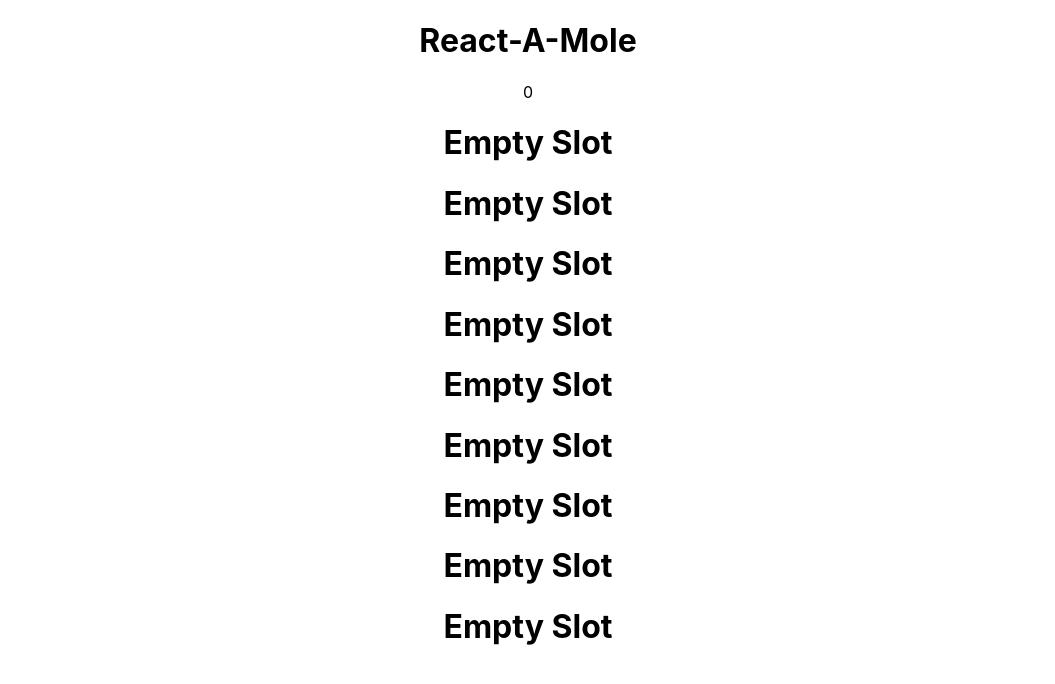
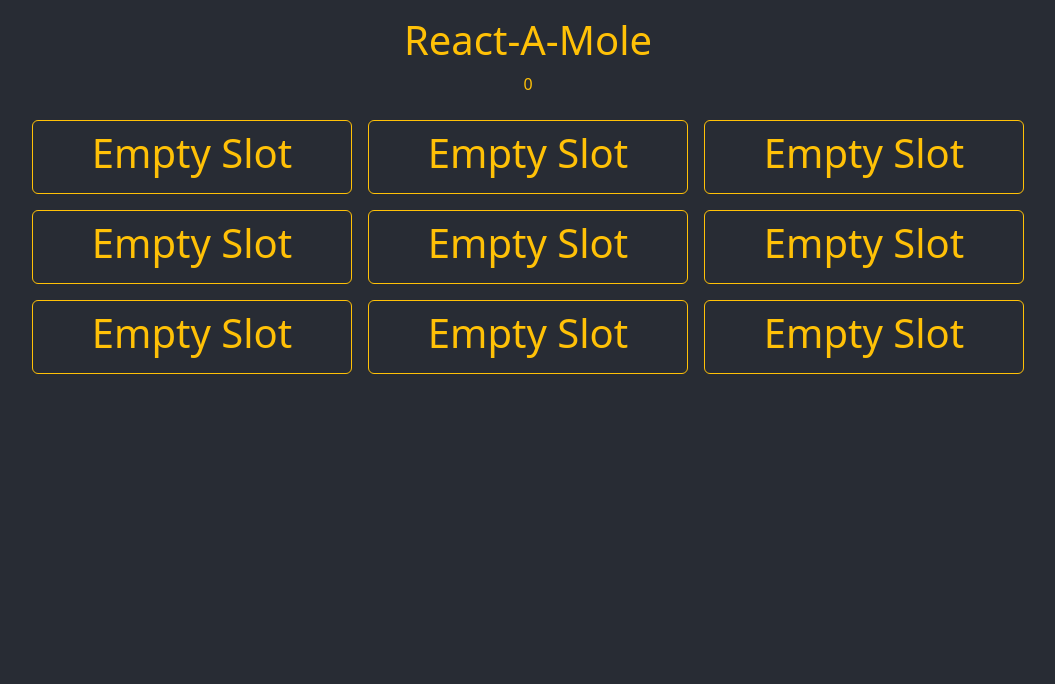
Before and after one commit to TheQueepingHour/React-A-Mole, a React (Create React App) app: page / in a window 1280 px wide. Shown: the top 684 px of the page, without its empty margins (112-1167 px from the left). Built offline with nearby package versions, Linux system fonts and the light colour scheme.

Commit message:
Added layout

```diff
--- a/src/App.css
+++ b/src/App.css
@@ -1,5 +1,7 @@
 .App {
   text-align: center;
+  height: 100vh;
+  background-color: #282c34;
 }
 
 .App-logo {
--- a/src/App.js
+++ b/src/App.js
@@ -1,6 +1,8 @@
 import { useState } from 'react';
 import './App.css';
 import { MoleContainer } from './MoleContainer';
+import 'bootstrap/dist/css/bootstrap.min.css';
+
 
 function App() {
   let [score, setScore] = useState(0)
@@ -9,18 +11,18 @@ function App() {
     let hills = []
     for(let i = 0; i < 9; i++) {
       hills.push(
-        <MoleContainer key={setScore={setScore}} score={score} />
+          <MoleContainer key={i} setScore={setScore} score={score} />
       )
     }
     return(
-      <div>
+      <div className='row mx-auto my-3 d-flex justify-content-center'>
         {hills}
       </div>
     )
   }
 
   return (
-    <div className="App">
+    <div className="App py-3 text-warning">
       <h1>React-A-Mole</h1>
       {score}
       {createMoleHill()}
@@ -28,4 +30,5 @@ function App() {
   );
 }
 
+
 export default App;
--- a/src/EmptySlot.js
+++ b/src/EmptySlot.js
@@ -2,9 +2,7 @@
 
 const EmptySlot = (props) => {
     return(
-        <div>
-            <h1>Empty Slot</h1>
-        </div>
+        <h1>Empty Slot</h1>
     )
 }
 
--- a/src/Mole.js
+++ b/src/Mole.js
@@ -2,9 +2,7 @@
 
 const Mole = (props) => {
     return(
-        <div>
-
-        </div>
+        <p>Mole</p>
     )
 }
 
--- a/src/MoleContainer.js
+++ b/src/MoleContainer.js
@@ -13,8 +13,8 @@ const MoleContainer = (props) => {
 
     let moleDisplay = mole ? <Mole  /> : <EmptySlot />
 
-    return(
-        <div>
+    return (
+        <div className="col-lg-3 col-md-3 col-sm-3 col-3 p-2 m-2 border border-warning rounded">
             {moleDisplay}
         </div>
     )
```
